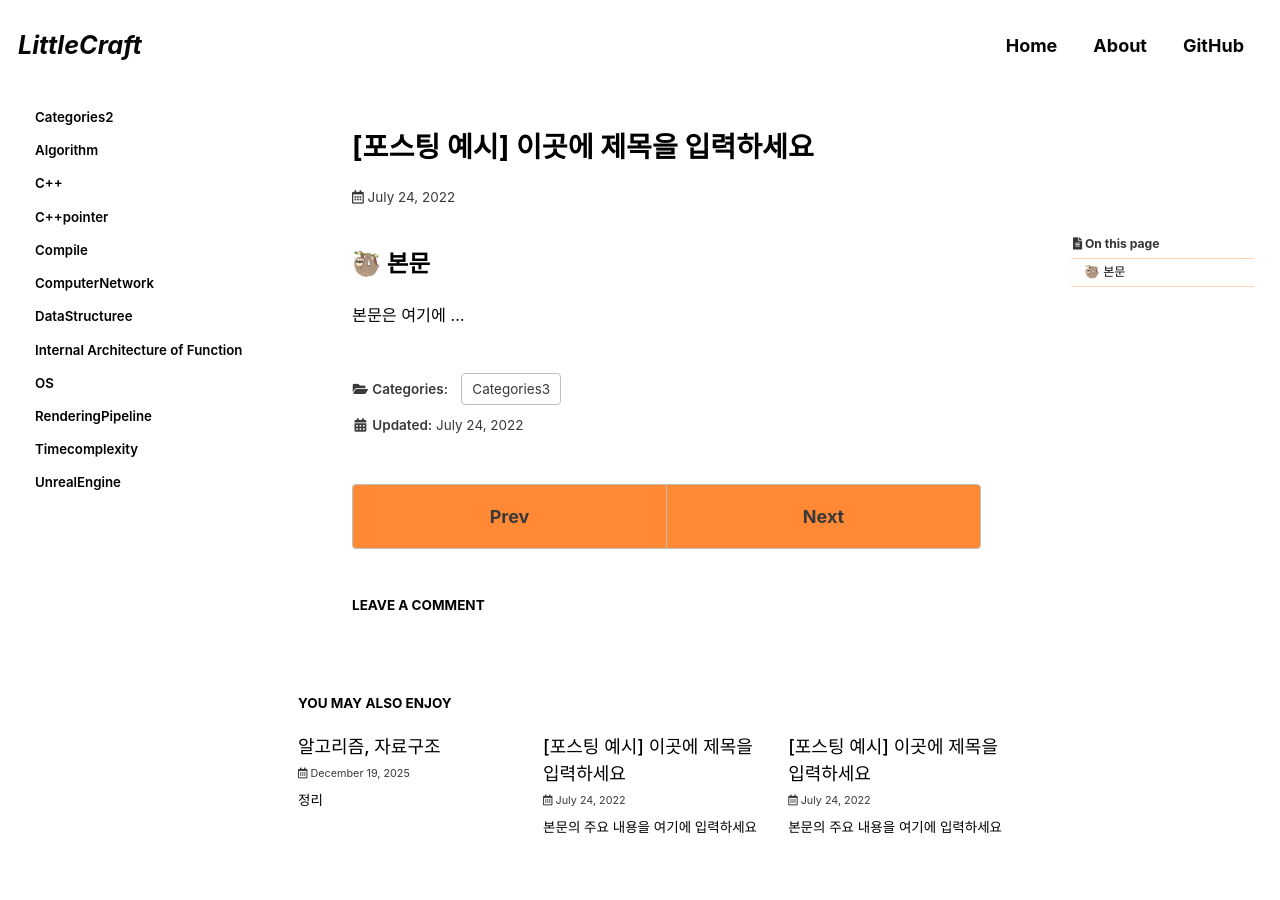
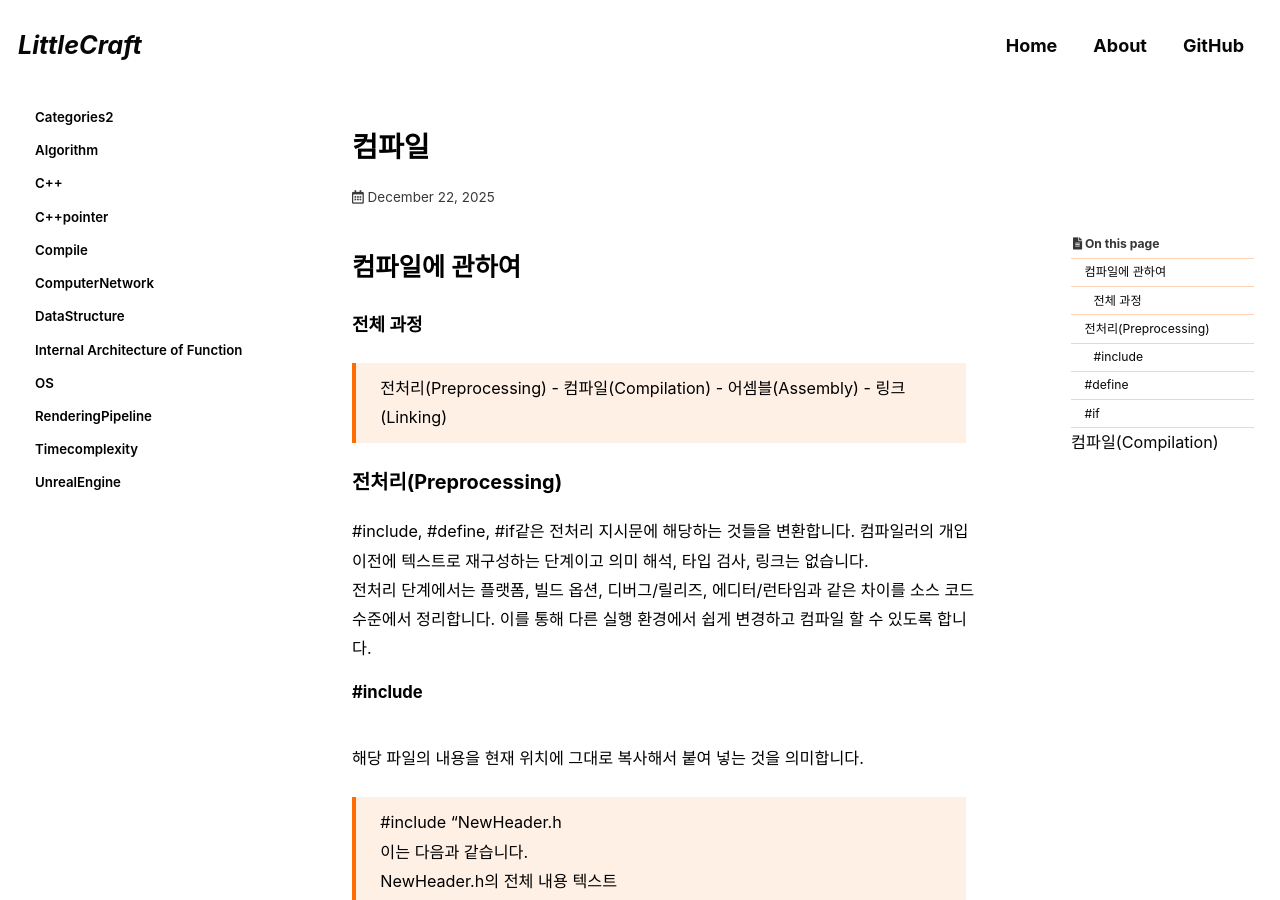
Before and after one commit to ElveCity/ElveCity.github.io, a Jekyll site: the page built from _posts/2025-12-19-example-2.md, in a window 1280 px wide and 900 px high. Built offline with Jekyll 4.4.1, drawn with Linux system fonts in a browser that asks for light colours; cached includes are drawn as plain includes; some web fonts are replaced; comment, search, counter and statistics services are not loaded; some of the changed text lies outside the part shown.

Commit message:
WIP : theory

```diff
--- a/_data/navigation.yml
+++ b/_data/navigation.yml
@@ -4,7 +4,7 @@ main:
     url: https://ElveCity.github.io/
 
   - title: "About"
-    url: /about/
+    url: "/about"
 
   - title: "GitHub"
     url: https://github.com/ElveCity
@@ -30,7 +30,7 @@ categories:
     url: /categories/Compile/
   - title: "ComputerNetwork"
     url: /categories/ComputerNetwork/
-  - title: "DataStructuree"
+  - title: "DataStructure"
     url: /categories/DataStructure/
   - title: "Internal Architecture of Function"
     url: /categories/Internal Architecture of Function/
--- a/_pages/about.md
+++ b/_pages/about.md
@@ -1,10 +1,8 @@
 ---
-title: "안녕하세요"
+title: "C++ 프로그래밍 블로그입니다."
 permalink: /about/
 layout: single
 comments: false
 ---
 
-C++ 프로그래밍 블로그입니다.
-
 email : o39084771@gmail.com
--- a/_posts/2025-12-19-example-1.md
+++ /dev/null
@@ -1,21 +0,0 @@
----
-title: "[포스팅 예시] 이곳에 제목을 입력하세요"
-excerpt: "본문의 주요 내용을 여기에 입력하세요"
-
-categories:
-  - Categories2
-tags:
-  - [tag1, tag2]
-
-permalink: /categories2/post-name-here-2/
-
-toc: true
-toc_sticky: true
-
-date: 2022-07-24
-last_modified_at: 2022-07-24
----
-
-## 🦥 본문
-
-본문은 여기에 ...
--- a/_posts/2025-12-19-example-2.md
+++ b/_posts/2025-12-19-example-2.md
@@ -1,21 +1,75 @@
 ---
-title: "[포스팅 예시] 이곳에 제목을 입력하세요"
-excerpt: "본문의 주요 내용을 여기에 입력하세요"
+title: "컴파일"
+excerpt: "전체 과정"
 
 categories:
-  - Categories3
+  - Compile
 tags:
-  - [tag1, tag2]
+  - [Complie]
 
-permalink: /categories3/post-name-here-3/
+permalink: /Complie/
 
 toc: true
 toc_sticky: true
 
-date: 2022-07-24
-last_modified_at: 2022-07-24
+date: 2025-12-22
+last_modified_at: 2025-12-22
 ---
 
-## 🦥 본문
+# 컴파일에 관하여
 
-본문은 여기에 ...
+#### 전체 과정
+
+> 전처리(Preprocessing) - 컴파일(Compilation) - 어셈블(Assembly) - 링크(Linking)
+
+### 전처리(Preprocessing)
+
+\#include, #define, #if같은 전처리 지시문에 해당하는 것들을 변환합니다.
+컴파일러의 개입 이전에 텍스트로 재구성하는 단계이고 의미 해석, 타입 검사, 링크는 없습니다.
+전처리 단계에서는 플랫폼, 빌드 옵션, 디버그/릴리즈, 에디터/런타임과 같은 차이를 소스 코드 수준에서
+정리합니다. 이를 통해 다른 실행 환경에서 쉽게 변경하고 컴파일 할 수 있도록 합니다.
+
+###### #include
+
+해당 파일의 내용을 현재 위치에 그대로 복사해서 붙여 넣는 것을 의미합니다.
+
+> \#include "NewHeader.h
+이는 다음과 같습니다.
+> NewHeader.h의 전체 내용 텍스트
+
+같은 헤더를 여러 번 include시 그 내용도 여러번 복사되며
+이를 막기 위해 incldue guard(매크로 기반, 표준C++)와 #pragma once(파일 단위 기반, 비표준이나 거의 지원)를 사용합니다.
+
+##### #define
+
+선언이 아닌 치환규칙입니다.
+> \#define SIZE 10
+이의 전처리 결과는 다음과 같습니다.
+> int arr[SIZE]; // int arr[10];
+SIZE라는 토큰을 10이라는 문자열로 치환하라는 규칙입니다.
+
+##### \#if
+
+전처리 시점에서 소스 코드의 일부를 존재하지 않게 만들거나 포함시키는 조건부 컴파일에 해당합니다.
+
+	#if DEBUG
+		Log();
+	#endif
+
+위와 같은 코드에서 DEBUG가 정의되어 있지 않은 경우 전처리 결과로 아무것도 없는 상태가 나옵니다.
+
+	#if (debug)
+	{
+		Log();
+	}
+
+위 코드에서 debug == false가 나오는 경우 실행만 불가능한 상태로 분기 명령, 명령 캐시 사용, 코드 크기 증가와도 같은
+비용은 그대로 존재하게 됩니다.
+
+### 컴파일(Compilation)
+
+텍스트로 된 소스 코드를 링크 가능한 목적 파일(.o , .obj)로 변환합니다.
+목적 파일에는 기계어와 후에 링크 단계에서 필요한 심볼(symbol)정보와 재배치(relocation)정보 또한 포함됩니다.
+
+심볼은 이 함수/변수의 이름, 정의 위치, 외부 참조 여부를 확인하는데 사용되고
+재배치는 후에 실제 주소가 결정되었을 때 이 기계어의 이 위치를 수정해야한다라는 패치포인트를 아는데 사용됩니다.
```
Also changed, not shown: _posts/2025-12-20-C++_1.md (added, +59 -0 lines).
